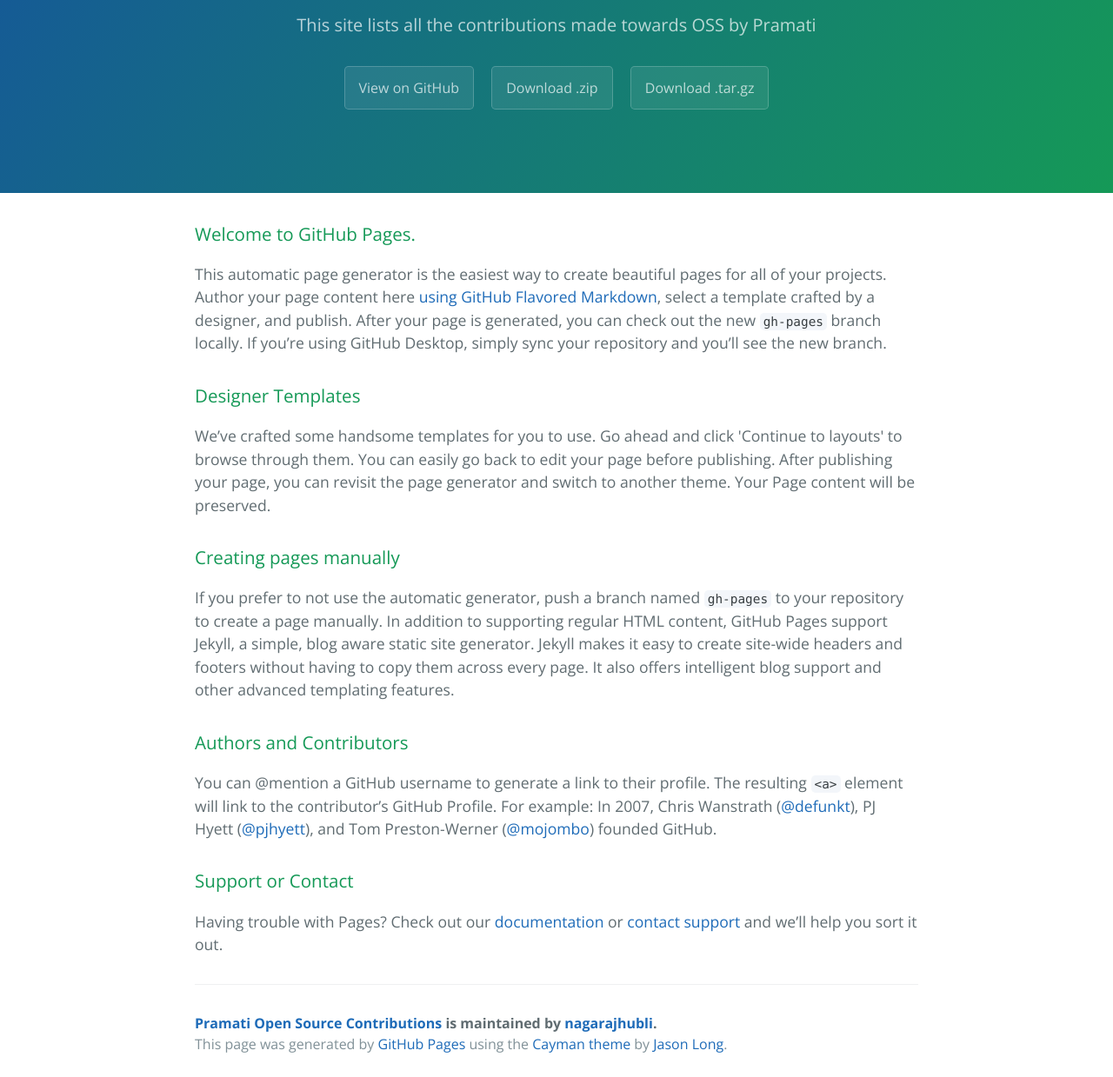
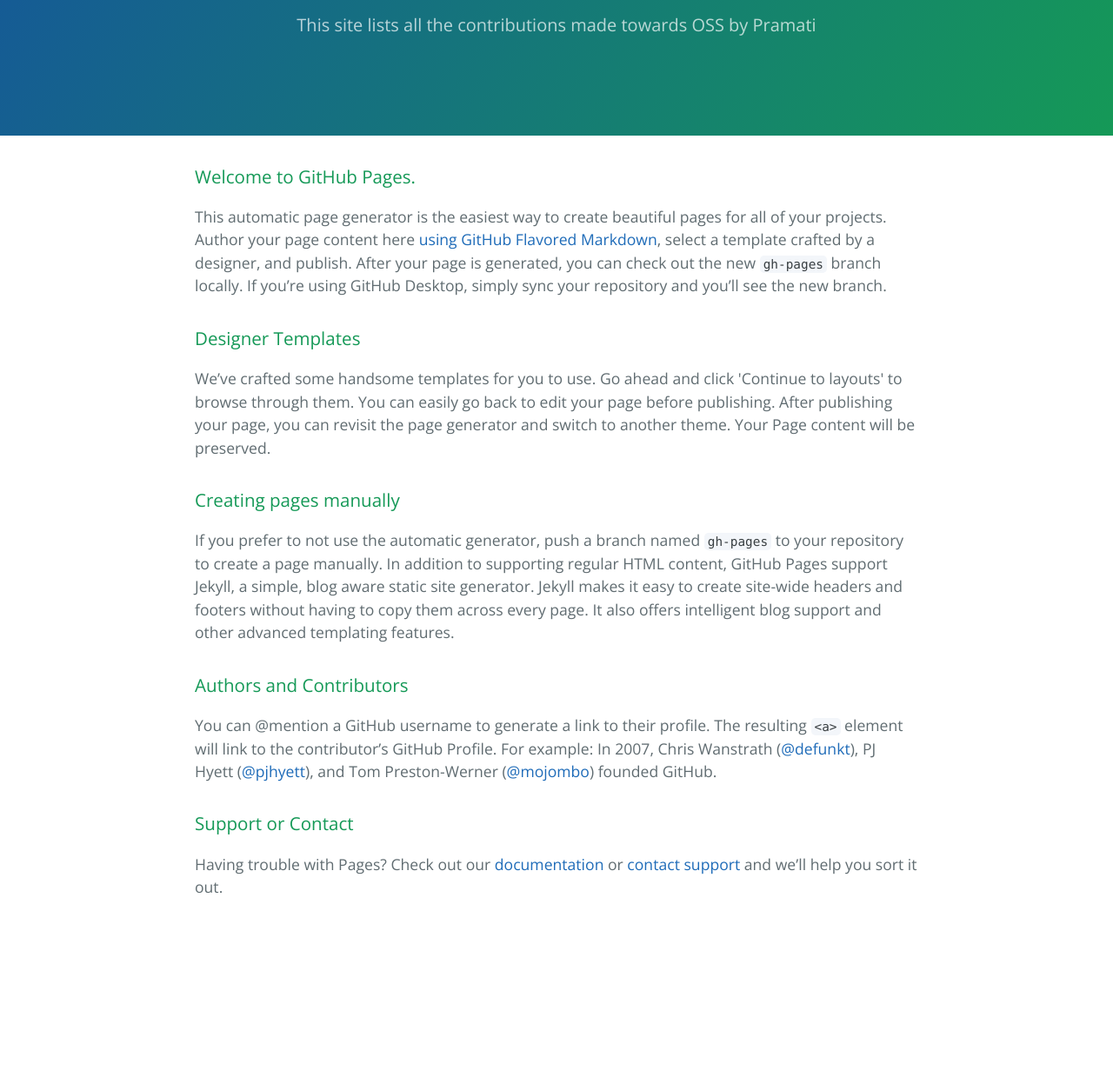
Before and after one commit to nagarajhubli/pramati-oss, a plain HTML site: page index.html in a window 1280 px wide. Shown: the part 161-1400 px from the top of the page at 87% size. After the commit the page ends 1244 px from the top, so only its background shows below. Drawn offline with nearby package versions, Linux system fonts and the light colour scheme.

Commit message:
Removing footer and download buttons

```diff
--- a/index.html
+++ b/index.html
@@ -13,9 +13,9 @@
     <section class="page-header">
       <h1 class="project-name">Pramati Open Source Contributions</h1>
       <h2 class="project-tagline">This site lists all the contributions made towards OSS by Pramati</h2>
-      <a href="https://github.com/nagarajhubli/pramati-oss" class="btn">View on GitHub</a>
+      <!--<a href="https://github.com/nagarajhubli/pramati-oss" class="btn">View on GitHub</a>
       <a href="https://github.com/nagarajhubli/pramati-oss/zipball/master" class="btn">Download .zip</a>
-      <a href="https://github.com/nagarajhubli/pramati-oss/tarball/master" class="btn">Download .tar.gz</a>
+      <a href="https://github.com/nagarajhubli/pramati-oss/tarball/master" class="btn">Download .tar.gz</a>-->
     </section>
 
     <section class="main-content">
@@ -44,11 +44,11 @@
 
 <p>Having trouble with Pages? Check out our <a href="https://help.github.com/pages">documentation</a> or <a href="https://github.com/contact">contact support</a> and we’ll help you sort it out.</p>
 
-      <footer class="site-footer">
+      <!--<footer class="site-footer">
         <span class="site-footer-owner"><a href="https://github.com/nagarajhubli/pramati-oss">Pramati Open Source Contributions</a> is maintained by <a href="https://github.com/nagarajhubli">nagarajhubli</a>.</span>
 
         <span class="site-footer-credits">This page was generated by <a href="https://pages.github.com">GitHub Pages</a> using the <a href="https://github.com/jasonlong/cayman-theme">Cayman theme</a> by <a href="https://twitter.com/jasonlong">Jason Long</a>.</span>
-      </footer>
+      </footer>-->
 
     </section>
 
```
